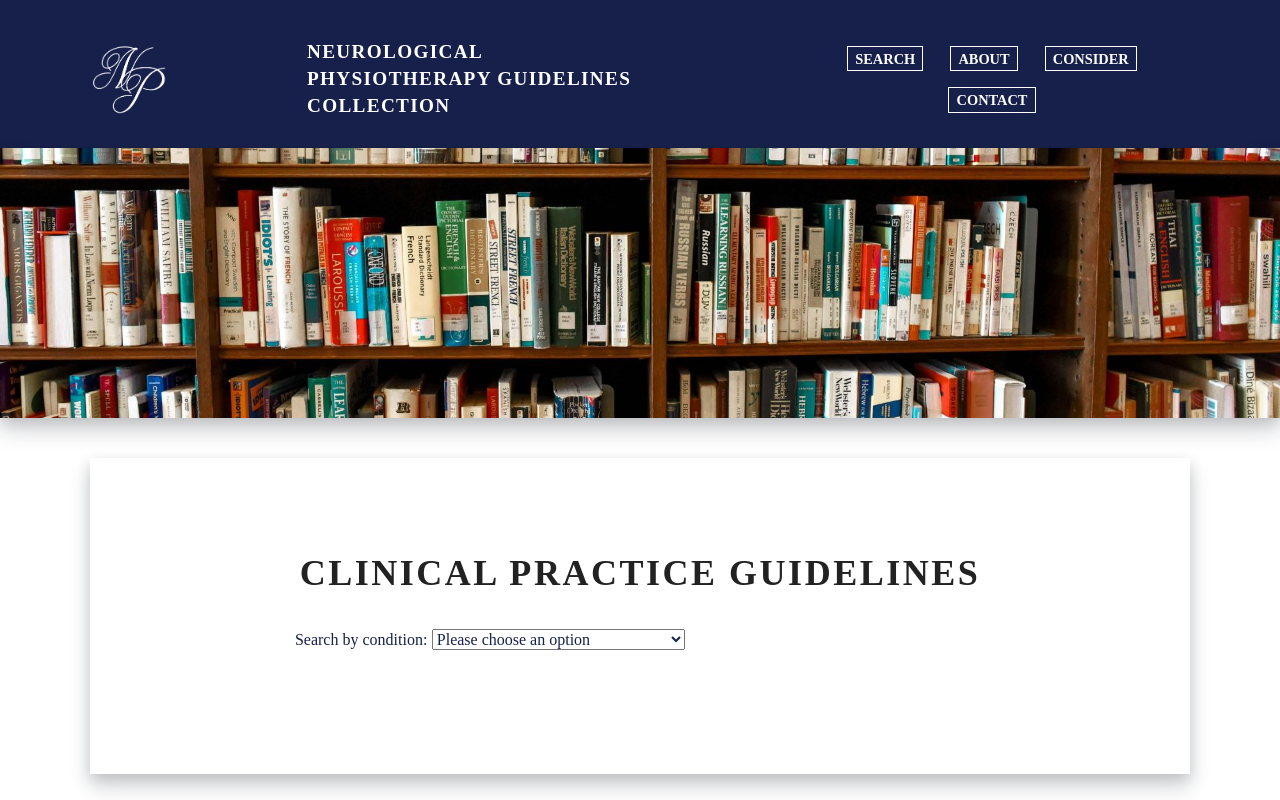
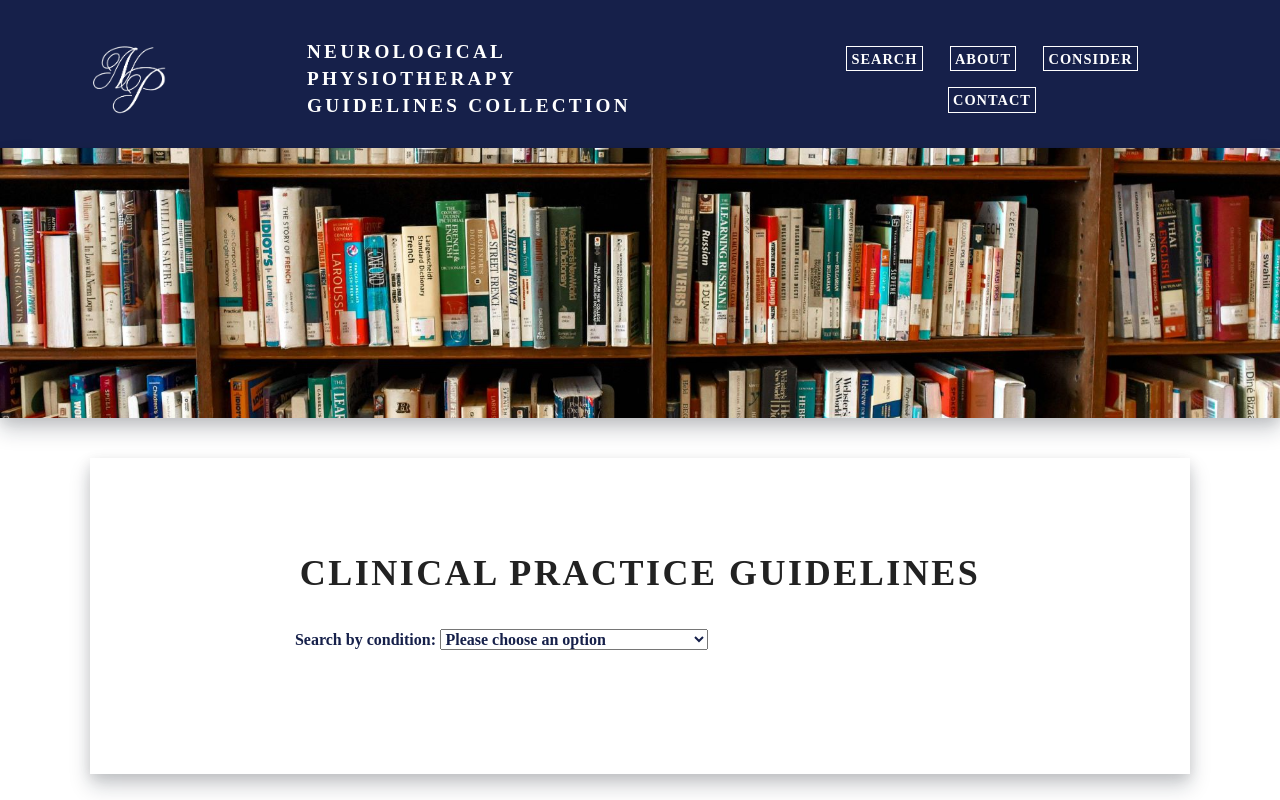
Before and after one commit to AlPoliakow/neurological-physiotherapy-guidelines-guide, a plain HTML site: page index.html in a window 1280 px wide. Shown: the top 800 px of the page. Drawn offline with nearby package versions, Linux system fonts and the light colour scheme; a web font is replaced by a local one.

Commit message:
Increased title and nav spacing and paragraph boldness for increased legibility; changed nav focus to white for improved visibility

```diff
--- a/css/style.css
+++ b/css/style.css
@@ -110,7 +110,7 @@ p,
 li {
   font-family: "Gupter", serif;
   font-optical-sizing: auto;
-  font-weight: 500;
+  font-weight: 600;
   font-style: normal;
   font-variation-settings:
     "wdth" 100,
@@ -177,7 +177,7 @@ header h1 {
   font-family: "Quintessential", serif;
   text-transform: uppercase;
   font-weight: 700;
-  letter-spacing: 0.07em; /* to improve legibility */
+  letter-spacing: 0.17em; /* to improve legibility */
   font-style: normal;
   font-size: 1.4em;
   box-sizing: border-box;
@@ -210,7 +210,12 @@ header nav ul li a {
   text-decoration: none;
   font-weight: 700;
   outline: 1.5px #FFFFFF solid;
-  padding: 0.25em 0.5em;
+  padding: 0.25em 0.3em;
+  letter-spacing: 0.07em;
+}
+
+header nav ul li a:focus {
+  outline: 2px solid #FFFFFF;
 }
 
 header nav ul li a:hover {
```
